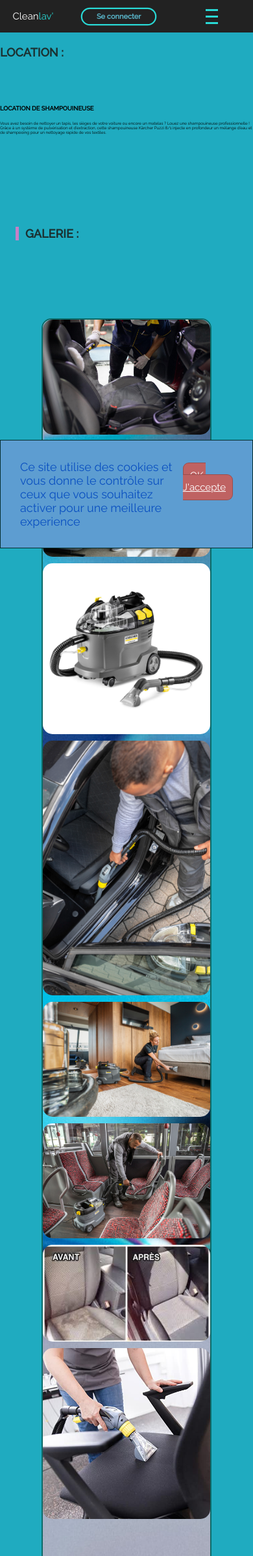
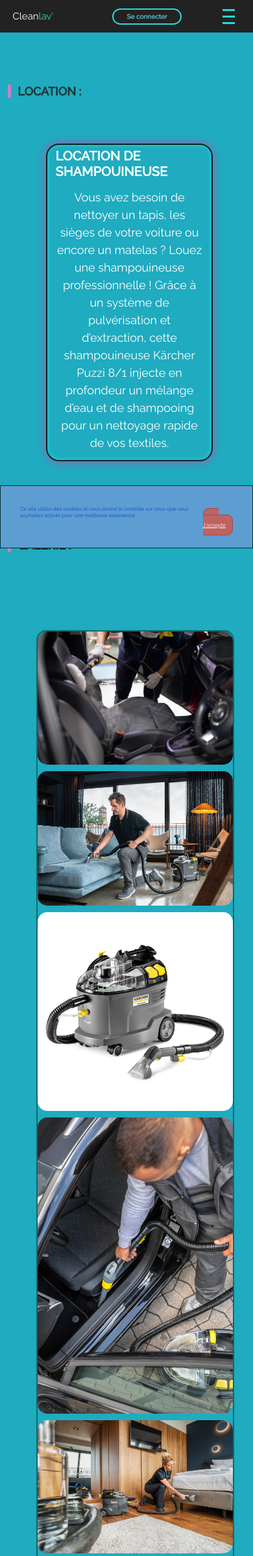
Before and after one commit to MAB92/Cleanlav-, a PHP site: page /location.php in a window 390 px wide; the page is wider, and only the part inside the window is pictured. Shown: the top 2395 px of that part at 65% size. Run offline with PHP 8.4, Linux system fonts and the light colour scheme; some libraries are stand-ins or nearby versions; grey boxes are pictures that could not be loaded.

Commit message:
saving in

```diff
--- a/se-connecter.php
+++ b/se-connecter.php
@@ -50,8 +50,9 @@ if ($_SERVER["REQUEST_METHOD"] === "POST") {
       </div>
       <ul class="menu">
       <li><a href="index.php">ACCUEIL</a></li>
-        <li><a href="services et tarifs.php">SERVICES ET  TARIFS</a></li>
+        <li><a href="services et tarifs.php">SERVICES ET TARIFS</a></li>
         <li><a href="fonctionnement.php">FONCTIONNEMENT</a></li>
+        <li><a href="location.php">LOCATION</a></li>
         <li><a href="contact.php">CONTACT</a></li>
         <li><a href="galerie.php">GALERIE</a></li>
         <li><a href="à-propos.php">À PROPOS</a></li>
@@ -92,6 +93,7 @@ if ($_SERVER["REQUEST_METHOD"] === "POST") {
             <li><a href="index.php">ACCUEIL</a></li>
         <li><a href="services et tarifs.php">SERVICES ET  TARIFS</a></li>
         <li><a href="fonctionnement.php">FONCTIONNEMENT</a></li>
+        <li><a href="location.php">LOCATION</a></li>
         <li><a href="contact.php">CONTACT</a></li>
         <li><a href="galerie.php">GALERIE</a></li>
         <li><a href="à-propos.php">À PROPOS</a></li>
--- a/style.css
+++ b/style.css
@@ -82,18 +82,19 @@ header .logo a span {
 }
 .btn-search{
     color: #58b2c6;
-    font-size: 14px;
+    font-size: 12px;
     border: 2px solid #29d9d5 ;
     padding: 5px 20px;
     transition: 0.5s;
     text-decoration: 0;
     border-radius: 20px;
     font-weight: bold;
-    transform: scale(1.1);
+
 }
 .btn-search:hover{
     background-color: #0a4856;
     color:#ffffff;
+    transform: scale(1.1);
 }
 #home{
     background-attachment: fixed ;
@@ -584,21 +590,100 @@ i{
 #fonctionnement .box-container .box:hover{
     transform: scale(1.1);
 }
-#à-propos{
+#location{
     width: 100%;
     background: linear-gradient(45deg);
     padding-left: 7%;
-    padding-top:1px ;
+    padding-top:10px ;
     padding-bottom: 50px;
 }
-#à-propos .box-container{
-    display:flex;
-    grid-template-columns: repeat(auto-fit,minmax(290px,1000px));
-    gap: 5px;
-    height: 760px;
-    width:580px;
-    margin-left: 27%;
-}
+#location h2{
+    font-size: 20px;
+    color:#ffffff;
+    padding-left: 5%;
+    padding-top: 2%;
+}
+#location h2:hover{
+    color: #b08bad;
+}
+#location p{
+    font-size: 18px;
+    color:#ffffff;
+    line-height: 1.5;
+    text-align:center;
+    padding-bottom: 5%;
+    padding-left: 5%;
+    padding-right: 5%;
+}
+#location p:hover{
+    transform: scale(1.1);
+}
+
+#location .btn-search{
+    margin-top: 40%;
+    margin-left: 43%;
+    background-color: #ffffff;
+    color: #21889f;
+
+}
+#location .btn-search:hover{
+    background-color: #21889f;
+    color: #ffffff;
+    transform: scale(1.1);
+}
+
+#location .left{
+    box-shadow: inset 0 0 1em #29d9d5, 0 0 2em hsl(308, 44%, 51%) ;
+    border: 2px solid #042424;
+    color: transparent;
+    border-radius: 20px;
+    margin-left: 12%;
+    margin-right: 17%;
+    margin-bottom: 2%;
+    width: auto;
+    height: auto;
+}
+
+#location .left:hover{
+    transform: scale(1.1);
+}
+
+
+#location .row{
+    padding-left: 15%;
+    padding-bottom: 5%;
+
+}
+#location #galerie{
+    margin-top: 10px;
+    padding: 0 ;
+    width: 100%;
+    margin-bottom: 50px;
+
+}
+#location .gallery img{
+    width: 100%;
+    height: 100%;
+    border-radius: 15px;
+}
+#location .gallery iframe{
+    width: 450px;
+    height: 320px;
+    border-radius: 15px;
+    margin-bottom: 10%;
+}
+#location .gallery iframe:hover{
+    transform: scale(1.1);
+}
+#à-propos{
+    width: 100%;
+    background: linear-gradient(45deg);
+    padding-left: 7%;
+    padding-top:10px ;
+    padding-bottom: 50px;
+}
+
+
 #à-propos .box-container{
     display:flex;
     grid-template-columns: repeat(auto-fit,minmax(290px,1000px));
@@ -703,7 +788,6 @@ i{
     grid-gap: 10px;
     border: 2px solid #0c6a68;
     border-radius: 15px;
-    background-image: url(images/image11.jpg);
 }
 .gallery img{
     width: 100%;
@@ -1263,6 +1364,20 @@ footer span{
    footer{
     padding-right: 10%;
    }
+   .text-banniere p{
+    font-size:15px;
+   }
+   .button-banniere{
+    padding-top: 15px;
+   }
+    .button-banniere a{
+    border: solid 1px rgba(0,0,0,0.2);
+    padding: 10px;
+    background: rgb(191, 98, 98);
+    border-radius: 9px;
+    color: white;
+    font-size: 10px;
+   }
 
     @keyframes animate-menu {
         0% {
@@ -1282,11 +1399,39 @@ footer span{
     }
 }
 
-
-
-@media (max-width:581px) {
+@media (max-width:981px){
+    #home .box-container p{
+        text-align: center;
+        font-size: 10px;
+        margin-left: 25%;
+        text-align: start;
+    }
+    #fonctionnement .box-container{
+        width: 40%;
+        height: 10%;
+    }
+    #fonctionnement .box-container h3{
+        font-size: 10px;
+    }
+    #fonctionnement h4{
+        font-size: 15px;
+        color: #ffffff;
+    }
+    #fonctionnement h3{
+        font-size: 15px;
+    }
+    #fonctionnement  img {
+        height: 13%;
+        width: 50%;
+    }
+    #fonctionnement .box-container .box{
+        height: 40%;
+    }
+}
+
+@media (max-width:581px){
     .responsive-menu{
-        width: 25%;
+        width: 10%;
         height: 50%;
         display: flex;
         align-items: center;
@@ -1334,17 +1479,23 @@ footer span{
     .menu {
         display: flex;
         align-items: center;
+
+    }
+    .menu a{
+        font-size: 10px;
     }
     header .menu{
         display: none;
-        width: 50%;
+        width: 30%;
+        font-size: 10px;
     }
     .btn-search{
         display:block;
         font-size: 10px;
+        margin-left: 10%;
     }
      #home .btn-search-home-btn{
-        font-size: 12px;
+        font-size: 10px;
      }
     #home .box-container h2{
         font-size: 12px;
@@ -1586,7 +1753,20 @@ footer span{
     footer span{
         font-size:6px ;
     }
-
+    .text-banniere p{
+        font-size: 8px;
+    }
+    .button-banniere{
+        padding-top: 15px;
+    }
+    .button-banniere a{
+        border: solid 1px rgba(0,0,0,0.2);
+        padding: 10px;
+        background: rgb(191, 98, 98);
+        border-radius: 9px;
+        color: white;
+        font-size: 8px;
+    }
     @keyframes animate-menu {
         0% {
             transform: translateY(0);
```
Also changed, not shown: other parts of style.css (+80 -40 lines), s'inscrire.php (+6 -4 lines), services et tarifs.php (+8 -9 lines).
